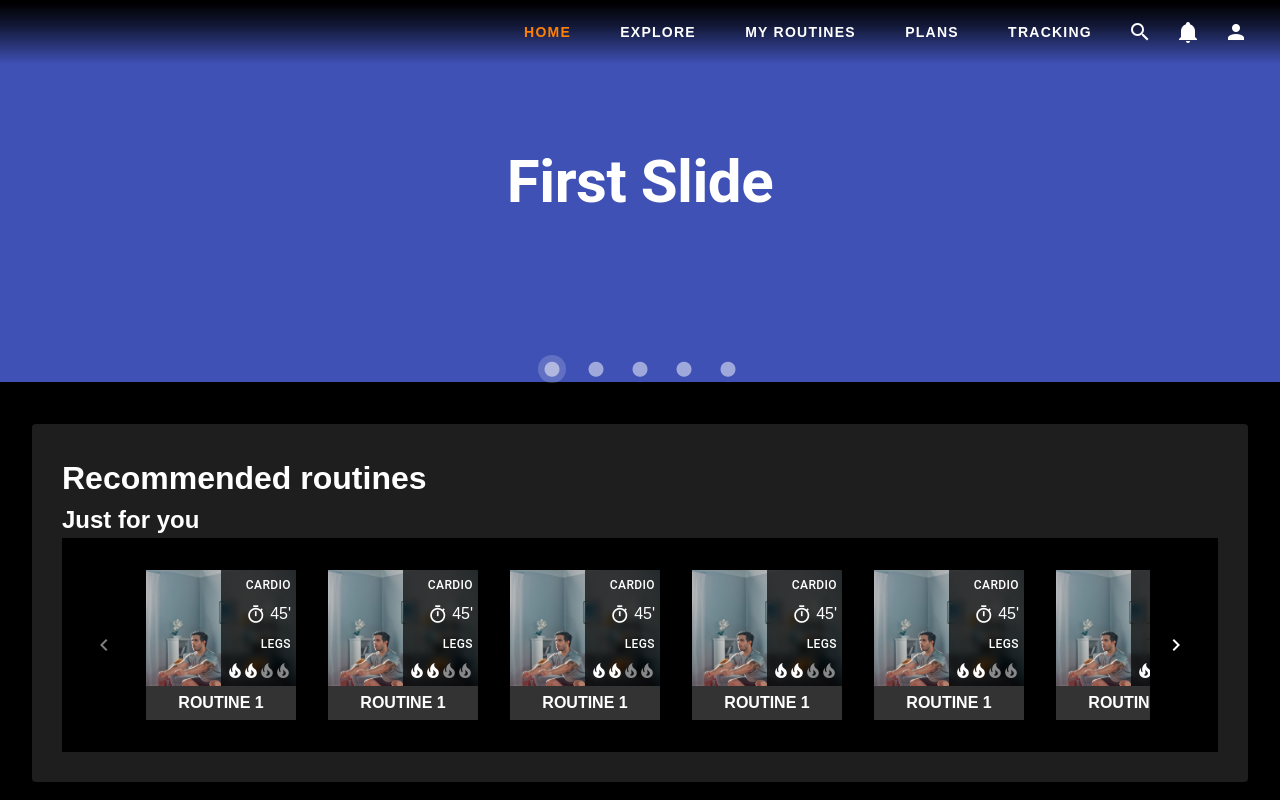
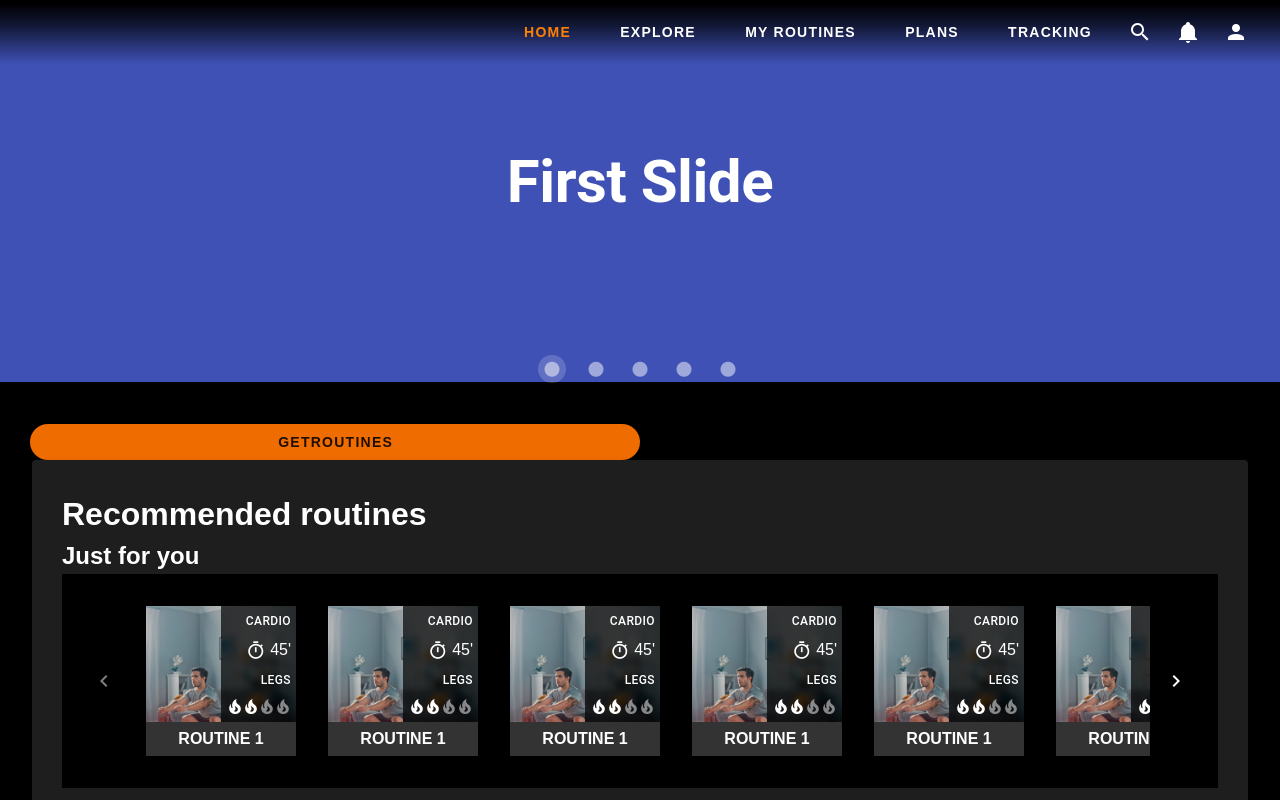
Before and after one commit to gonzaloarca/routina-web, a Vue app in the folder routina/: page / in a window 1280 px wide. Shown: the top 800 px of the page. Built offline with nearby package versions, Linux system fonts and the light colour scheme.

Commit message:
stating implementation of routines

```diff
--- /dev/null
+++ b/routina/src/services/routines.js
@@ -0,0 +1,106 @@
+import { Api } from './api.js';
+
+export { RoutinesApi};
+
+class RoutinesApi {
+
+
+    static get url() {
+        return `${Api.baseUrl}/routines`;
+    }
+
+    static async getRoutines(difficulty,page,size,orderBy,direction,controller){
+        let parameters =parametersFormatter(page,size,orderBy,direction);
+        let concatenate = false;
+        if(difficulty!==null && difficulty!==''){
+            parameters+=`difficulty=${difficulty}`;
+        }
+        if(concatenate == true){
+            parameters+="&";
+        }
+        return await Api.get(`${RoutinesApi.url}/routines?${parameters}`, false, controller);
+
+    }
+    static async createRoutine(routine,controller){
+        return await Api.post(`${RoutinesApi.url}/routines`, true,routine, controller);
+    }
+
+    static async getRoutine(id,controller){
+       return await Api.get(`${RoutinesApi.url}/routines/${id}`, false, controller);
+
+    }
+
+    static async updateRoutine(id,routine,controller){
+        return await Api.put(`${RoutinesApi.url}/routines/${id}`, false,routine, controller);
+    }
+
+    static async deleteRoutine(id,controller){
+        return await Api.get(`${RoutinesApi.url}/routines/${id}`, false, controller);
+    }
+
+    // static async getRoutineExecutions(id,page,size,orderBy,direction,controller){
+
+    // }
+
+
+
+    // static async getRoutineRatings(){}
+
+    // static async createRoutineRating(){}
+
+    // static async getRoutineCycles(id,controller){
+
+    // }
+
+    // static async createRoutineCycle(){
+
+    // }
+
+    // static async getRoutineCycle(routineId,cycleId,controller){}
+
+    // static async updateRoutineCycle(routineId,cycleId,controller){}
+
+    // static async deleteRoutineCycle(routineId,cycleId,controller){}
+
+    // static async getCycleExcercises(routineId,cycleId,controller){}
+
+    // static async createCycleExercise(routineId,cycleId,controller){}
+
+    // static async getCycleExcercise(routineId,cycleId,exerciseId,controller){}
+
+    // static async updateCycleExcercise(routineId,cycleId,exerciseId,controller){}
+
+    // static async deleteCycleExercise(routineId,cycleId,exerciseId,controller){}
+
+}
+
+
+function parametersFormatter(page,size,orderBy,direction){
+    let parameters = "";
+    let concatenate = false;
+    if(page instanceof Number && page>=0){
+        parameters+=`page=${page}`;
+    }
+    if(concatenate == true){
+        parameters+="&";
+    }
+    if(size instanceof Number && size>=0){
+        parameters+=`size=${size}`;
+    }
+    if(concatenate == true){
+        parameters+="&";
+    }
+    if(orderBy!==null && orderBy!==''){
+        parameters+=`orderBy=${orderBy}`;
+    }
+    if(concatenate == true){
+        parameters+="&";
+    }
+    if(direction!==null && direction!==''){
+        parameters+=`direction=${direction}`;
+    }
+    if(concatenate == true){
+        parameters+="&";
+    }
+    return parameters;
+}
--- a/routina/src/views/Home.vue
+++ b/routina/src/views/Home.vue
@@ -15,6 +15,7 @@
       </v-carousel-item>
     </v-carousel>
 
+
     <!-- banner viejo -->
     <!-- <section class="exhibitor">
       <img class="slide" src="../assets/yoga1.jpg" />
@@ -22,6 +23,15 @@
 
     <!-- Cuerpo principal con rutinas y contenido -->
     <div class="home-content">
+      <v-btn
+              rounded
+              width="50%"
+              color="orange darken-3"
+              light
+              class="button font-weight-bold"
+              v-on:click="getRoutines()"
+            >getRoutines
+            </v-btn>
       <v-card class="content-container">
         <h1>Recommended routines</h1>
         <h2>Just for you</h2>
@@ -54,7 +64,7 @@
 import RoutineSlideGroup from "../components/RoutineSlideGroup";
 import SpecialRoutineBanner from "../components/SpecialRoutineBanner";
 // @ is an alias to /src
-
+import {RoutinesApi} from "../services/routines.js";
 export default {
   name: "Home",
   components: { RoutineSlideGroup, SpecialRoutineBanner },
@@ -80,6 +90,18 @@ export default {
       },
     };
   },
+  methods:{
+    getRoutines: async function(){
+      try {
+        const res = await RoutinesApi.getRoutines();
+        console.log("ROUTINESS =====================");
+        console.log(res);
+      } catch (error) {
+        console.log("Error acquiring routines");
+        console.log(error);
+      }
+    }
+  }
 };
 </script>
 
```
